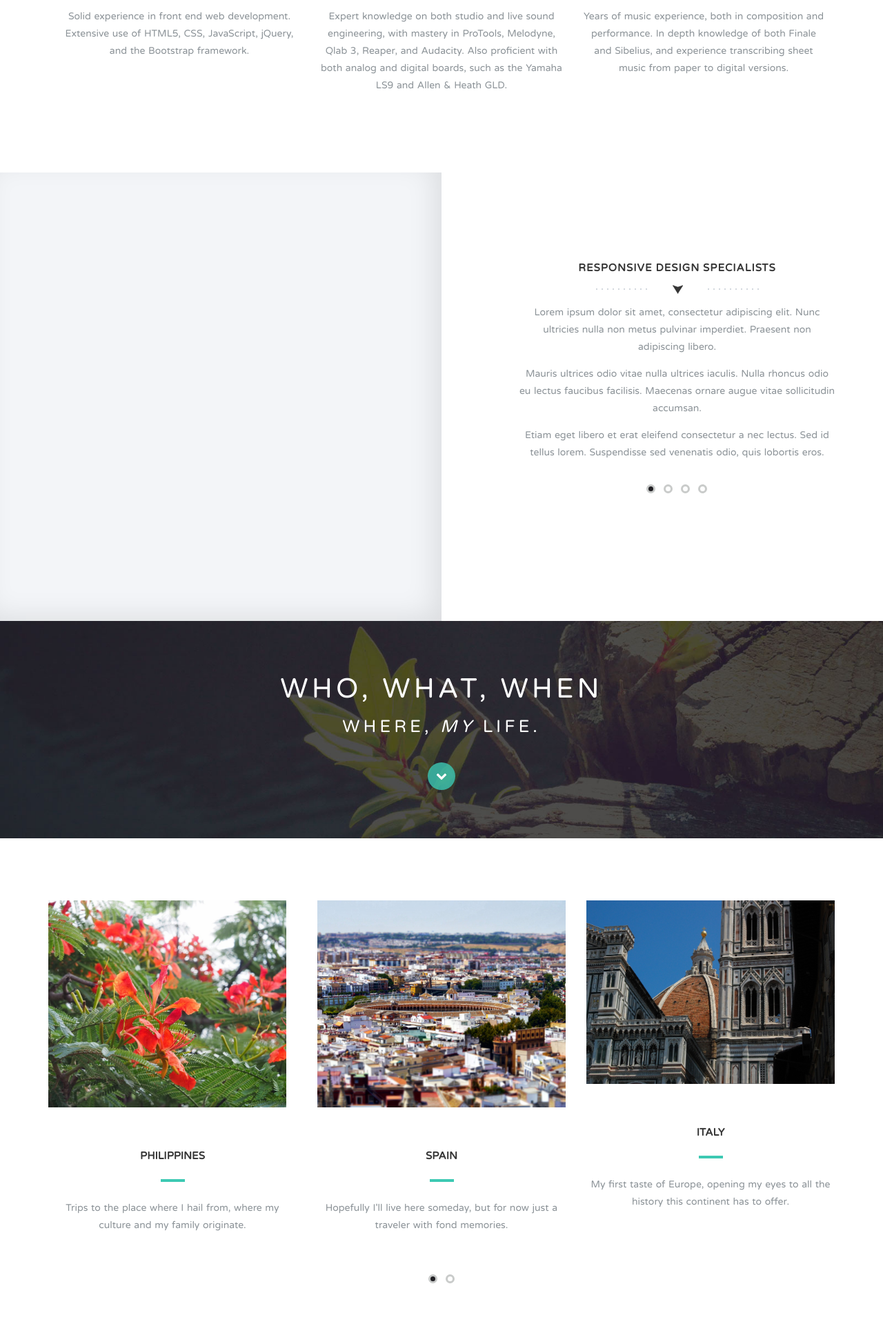
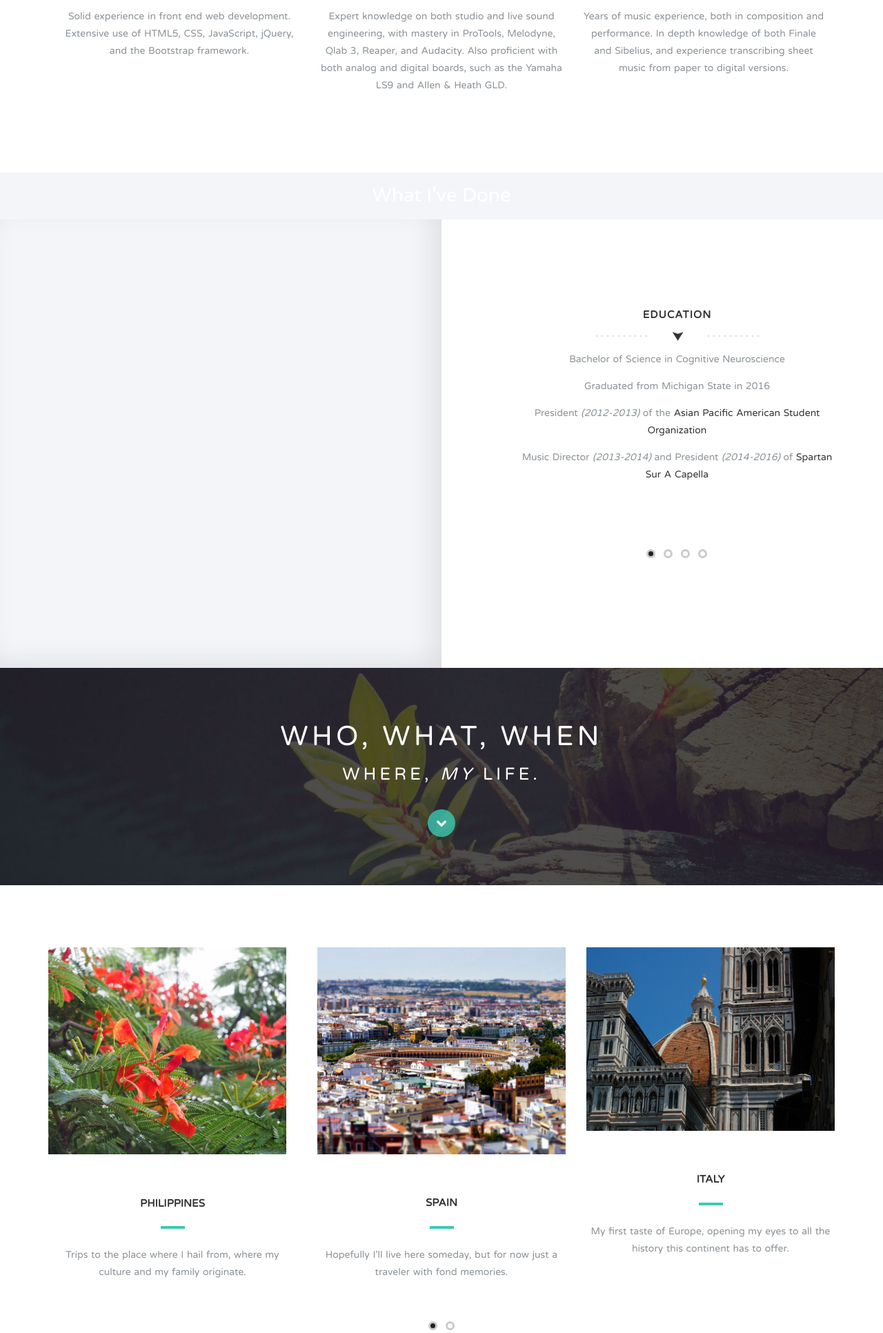
Before and after one commit to kjk134/refresh_site, a Rails app: page / in a window 1280 px wide. Shown: the part 1711-3643 px from the top of the page at 69% size. Run offline with Rails 7, Linux system fonts and the light colour scheme; some libraries are stand-ins or nearby versions.

Commit message:
What i've done section edits

```diff
--- a/public/css/styles.css
+++ b/public/css/styles.css
@@ -330,4 +330,4 @@
 .bounceInLeft, .bounceInRight, .fadeInUp, .fadeInUpDelay, .fadeInDown, .fadeInUpD, .fadeInLeft, .fadeInRight { visibility: visible; }
 .delay-05s { animation-delay: 0.5s; -webkit-animation-delay: 0.5s; }
 .delay-1s { animation-delay: 1s; -webkit-animation-delay: 1s; }
-.wp3 { background: url('../img/iphone-bg.png') no-repeat center center; background-position: 200px 10px; height: 100%; }
+.wp3 { background: url('../img/me.jpg') no-repeat center center; height: 100%; width: 100%; background-size: 1000px 1000px; background-repeat: no-repeat; background-position: -100px -50px; position: relative;}
--- a/public/index.html
+++ b/public/index.html
@@ -102,6 +102,15 @@
             </div>
           </div>
         </section>
+            <div class="intro text-center">
+              <div class="container">
+                <div class="row">
+                  <div class="col-md-12">
+                    <h1>What I've Done</h1>
+                  </div>
+                </div>
+              </div>
+          </div>
         <section class="text-center" id="responsive">
           <div class="container-fluid nopadding responsive-services">
             <div class="wrapper">
@@ -116,24 +125,35 @@
                   <div id="servicesSlider">
                     <ul class="slides">
                       <li>
-                        <h1 class="arrow">Responsive Design Specialists</h1>
-                        <p>Lorem ipsum dolor sit amet, consectetur adipiscing elit. Nunc ultricies nulla non metus pulvinar imperdiet. Praesent non adipiscing libero. </p>
-                        <p>
-                        Mauris ultrices odio vitae nulla ultrices iaculis. Nulla rhoncus odio eu lectus faucibus facilisis. Maecenas ornare augue vitae sollicitudin accumsan. </p>
-                        <p>Etiam eget libero et erat eleifend consectetur a nec lectus. Sed id tellus lorem. Suspendisse sed venenatis odio, quis lobortis eros.</p>
+                        <h1 class="arrow">Education</h1>
+                        <p>Bachelor of Science in Cognitive Neuroscience</p>
+                        <p>Graduated from Michigan State in 2016</p>
+                        <p>President <em>(2012-2013)</em> of the <a href="https://msu.edu/~apaso/">Asian Pacific American Student Organization</a></p>
+                        <p>Music Director <em>(2013-2014)</em> and President <em>(2014-2016)</em> of <a href="http://www.spartansur.com/">Spartan Sur A Capella</a></p>
                       </li>
                       <li>
-                        <h1 class="arrow">Bootstrap Professionals</h1>
-                        <p>Lorem ipsum dolor sit amet, consectetur adipiscing elit. Nunc ultricies nulla non metus pulvinar imperdiet. Praesent non adipiscing libero. </p>
-                        <p>
-                        Mauris ultrices odio vitae nulla ultrices iaculis. Nulla rhoncus odio eu lectus faucibus facilisis. Maecenas ornare augue vitae sollicitudin accumsan. </p>
-                        <p>Etiam eget libero et erat eleifend consectetur a nec lectus. Sed id tellus lorem. Suspendisse sed venenatis odio, quis lobortis eros.</p>
+                        <h1 class="arrow">Elm Street Recording</h1>
+                        <h3>Intern and Studio Engineer</h3>
+                        <p>February 2016-Present</p>
+                        <p>Record and track for a wide variety of clients, from single artists to 10 person bands</p>
+                        <p>Assist in mastering recorded songs for clientele using ProTools 11</p>
+                        <p>Lead in tuning vocals using Melodyne 4 editor to deliver a quality audio product</p>
                       </li>
                       <li>
-
+                        <h1 class="arrow">Detroit Opera House</h1>
+                          <h3>Music Editor</h3>
+                            <p>February 2014-Present</p>
+                              <p>Transcribe music from handwritten pages into digital format using Finale 2014</p>
+                              <p>Assist the founding director of Detroit Opera House in editing of new music pieces</p>
+                              <p>Collaborated with director in writing process to learn more about music production</p>
                       </li>
                       <li>
-
+                        <h1 class="arrow">Lake Forest High School Theatre</h1>
+                          <h3>Audio Engineer and Stage Hand</h3>
+                            <p>November 2008-Present</p>
+                              <p>Delegate tasks to  other members of stage crew to respond to client need efficiently</p>
+                              <p>Address digital audio reinforcement requirements utilizing a Yamaha LS9</p>
+                              <p>Direct the assembly and hanging  of truss rigging to hang array speakers and show lights</p>
                       </li>
                     </ul>
                   </div>
```
Also changed, not shown: unused.html (+9 -0 lines), public/favicon.ico, public/img/me.jpg (added).
